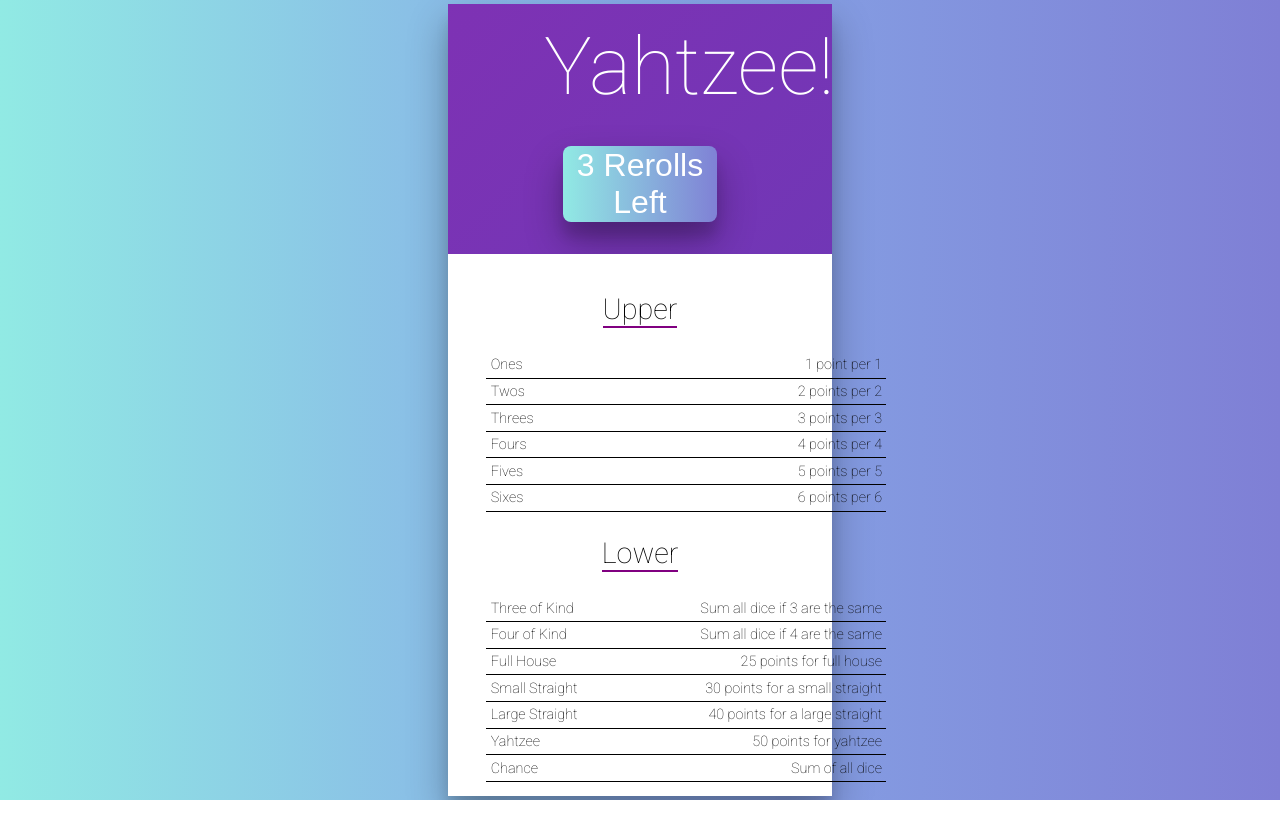
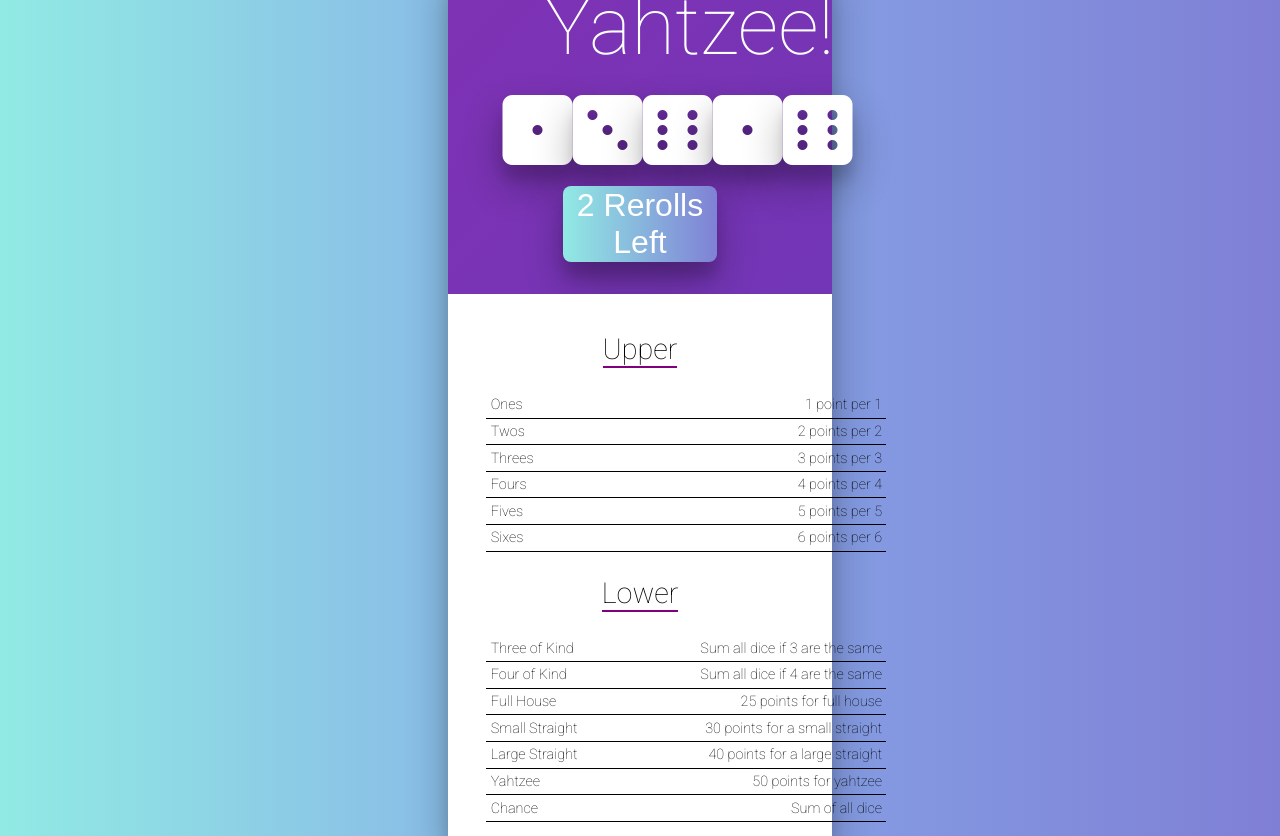
Before and after one commit to SpyrosGeo/Yahtzee, a React (Create React App) app: page / in a window 1280 px wide. Before the commit the page ends 800 px from the top, so only its background shows below. Built offline with nearby package versions, Linux system fonts and the light colour scheme.

Commit message:
added animations for dice and fixed a bug regarding initial roll not animating

```diff
--- a/src/Dice.js
+++ b/src/Dice.js
@@ -11,7 +11,8 @@
           locked={this.props.locked[idx]}
           idx={idx}
           key={idx}
-          disabled={this.props.disabled}/>
+          disabled={this.props.disabled}
+          isRolling={this.props.isRolling}/>
       )}
     </div>
   }
--- a/src/Die.css
+++ b/src/Die.css
@@ -38,6 +38,8 @@
   cursor: not-allowed;
 }
 
+
+
 @keyframes spin {
   0% {
     transform: rotate(0deg);
--- a/src/Die.js
+++ b/src/Die.js
@@ -13,9 +13,10 @@
     this.props.handleClick(this.props.idx);
   }
   render() {
-    const { numberToWord,locked,val,disabled } = this.props;
+    const { numberToWord,locked,val,disabled,isRolling } = this.props;
     let classes = ` Die fas fa-dice-${this.props.numberToWord[this.props.val - 1]} fa-5x `;
-    if(this.props.locked) classes +="Die-locked"
+    if(this.props.locked) classes +="Die-locked "
+    if(isRolling) classes +="Die-rolling"
     return (
       <i
         className={classes}
--- a/src/Game.js
+++ b/src/Game.js
@@ -10,9 +10,10 @@
   constructor(props) {
     super(props);
     this.state = {
-      dice: Array.from({ length: NUM_DICE }),
+      dice: Array.from({ length: NUM_DICE }).map(d=>1),
       locked: Array(NUM_DICE).fill(false),
       rollsLeft: NUM_ROLLS,
+      isRolling:false,
       scores: {
         ones: undefined,
         twos: undefined,
@@ -32,16 +33,30 @@
     this.roll = this.roll.bind(this);
     this.doScore = this.doScore.bind(this);
     this.toggleLocked = this.toggleLocked.bind(this);
+    this.animateRoll = this.animateRoll.bind(this);
   }
+  componentDidMount(){
+    this.animateRoll();
+  }
+  animateRoll(){
+    this.setState({
+      isRolling:true
+    },
+      ()=>{
+        setTimeout(this.roll,1000);
+      }
+    );
+  }
+  roll(evt) {
 
-  roll(evt) {
     // roll dice whose indexes are in reroll
     this.setState(st => ({
       dice: st.dice.map((d, i) =>
         st.locked[i] ? d : Math.ceil(Math.random() * 6)
       ),
       locked: st.rollsLeft > 1 ? st.locked : Array(NUM_DICE).fill(true),
-      rollsLeft: st.rollsLeft - 1
+      rollsLeft: st.rollsLeft - 1,
+      isRolling:false
     }));
   }
 
@@ -80,13 +95,14 @@
               locked={this.state.locked}
               handleClick={this.toggleLocked}
               disabled = {this.state.rollsLeft === 0}
+              isRolling={this.state.isRolling}
             />
             <div className='Game-button-wrapper'>
               {this.rollsLeft}
               <button
                 className='Game-reroll'
                 disabled={this.state.locked.every(x => x)}
-                onClick={this.roll}
+                onClick={this.animateRoll}
               >
                 {this.state.rollsLeft} Rerolls Left
               </button>
```
